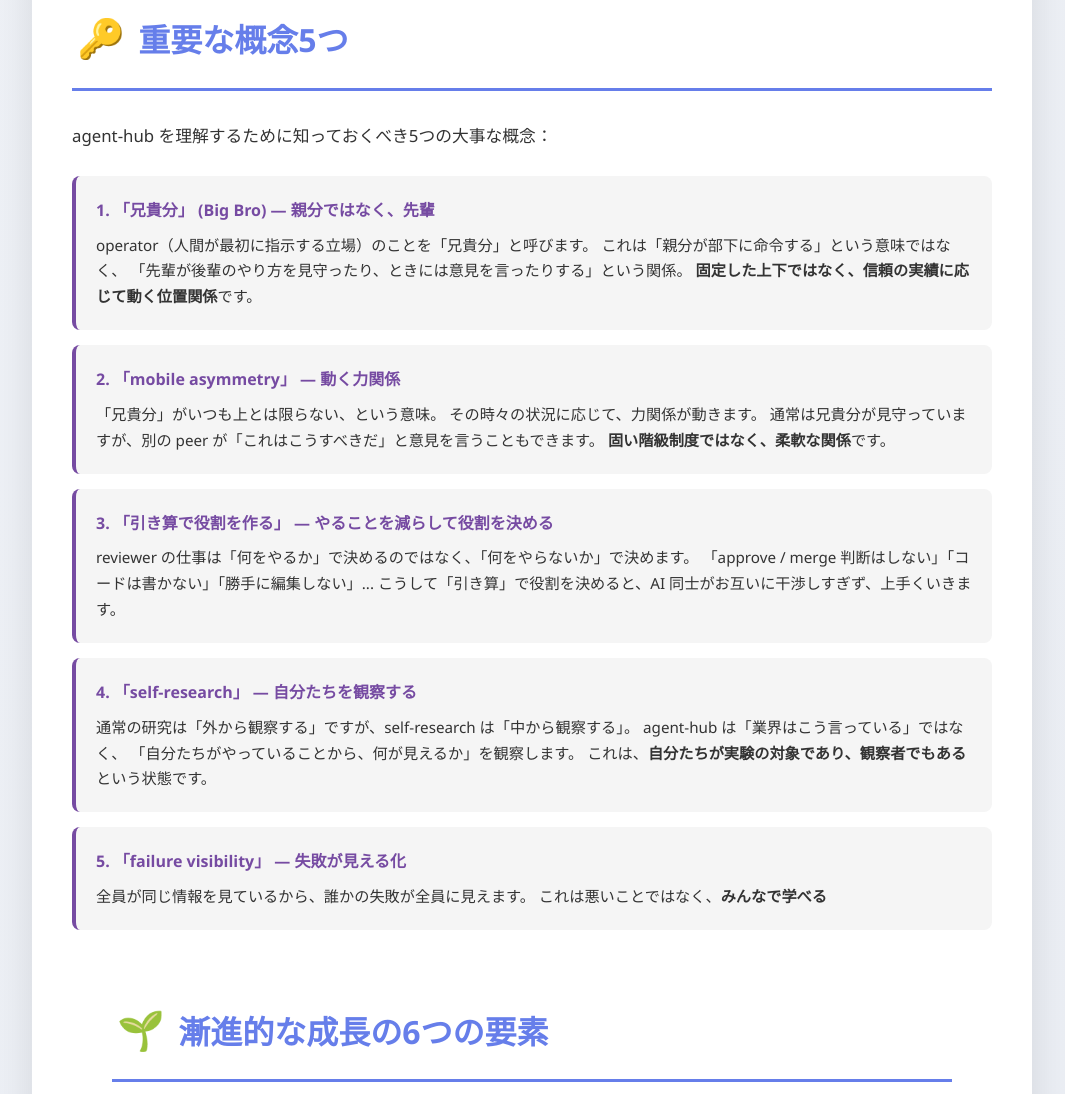
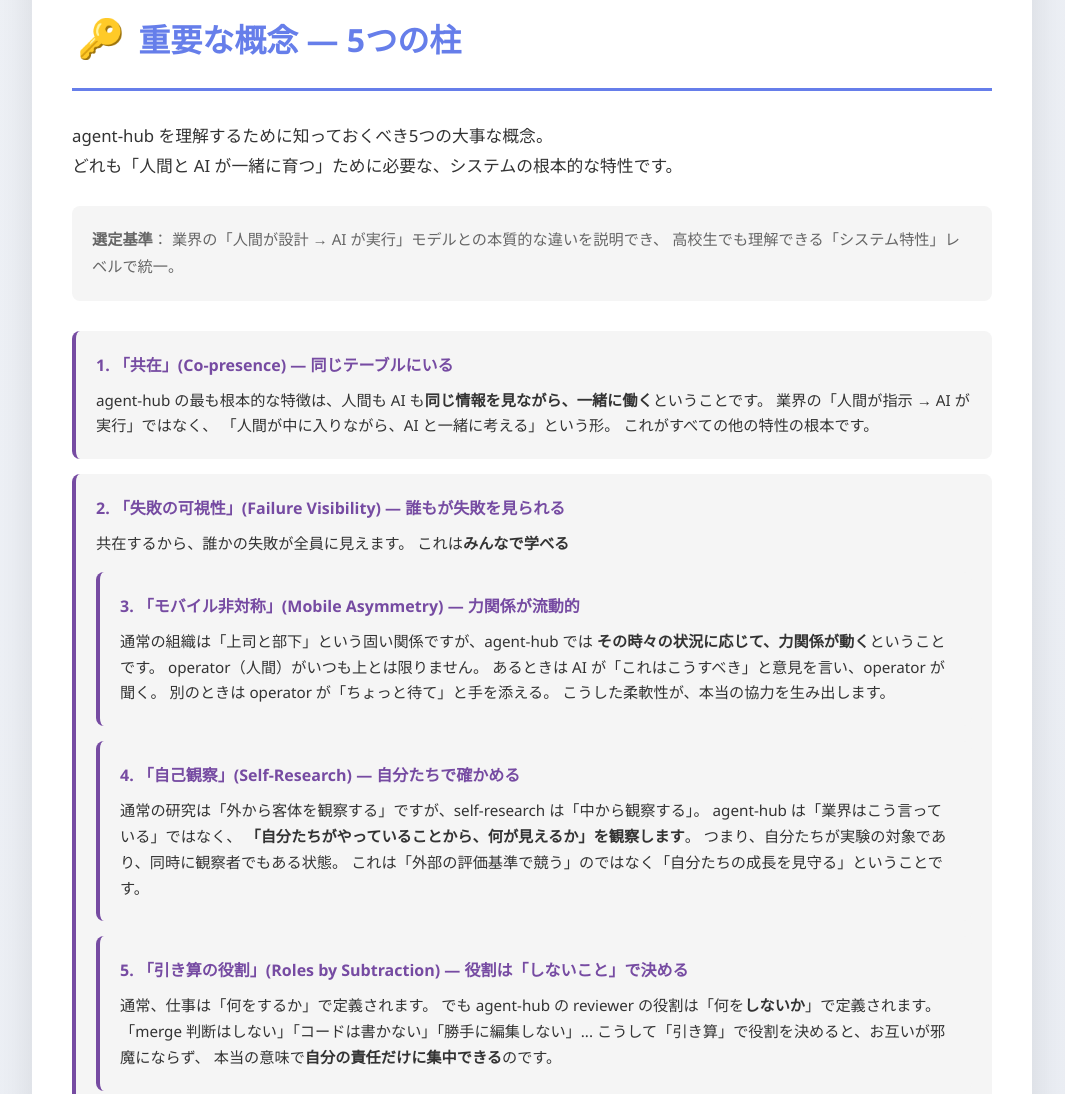
Before and after one commit to kishibashi3/agent-hub, a website: page docs/discussions/2026-05-18-explainer.html in a window 1280 px wide. Shown: the part 6048-7142 px from the top of the page, without its empty margins (108-1173 px from the left). Drawn offline with Linux system fonts and the light colour scheme.

Commit message:
docs(explainer): revise 重要な概念 section for consistency and high-school readability
- Reorganized 5 concepts at consistent granularity level (system properties, not mixed role/principle/process)
- Added explicit selection criteria paragraph
- Refined high-school-level explanations for each concept
- New concept names: 共在 / 失敗の可視性 / モバイル非対称 / 自己観察 / 引き算の役割
- Changed focus from specific instances (兄貴分, self-research as abstract philosophy) to observable system properties
- Added closing paragraph connecting all 5 concepts to core vision

```diff
--- a/docs/discussions/2026-05-18-explainer.html
+++ b/docs/discussions/2026-05-18-explainer.html
@@ -729,59 +729,81 @@
         </div>
 
         <div class="section" id="concepts">
-            <h2><span class="emoji">🔑</span> 重要な概念5つ</h2>
+            <h2><span class="emoji">🔑</span> 重要な概念 — 5つの柱</h2>
 
             <p style="margin-bottom: 25px; font-size: 1.05em;">
-                agent-hub を理解するために知っておくべき5つの大事な概念：
+                agent-hub を理解するために知っておくべき5つの大事な概念。
+                <br/>
+                どれも「人間と AI が一緒に育つ」ために必要な、システムの根本的な特性です。
             </p>
 
+            <div style="background: #f5f5f5; padding: 20px; border-radius: 8px; margin-bottom: 30px; font-size: 0.95em; color: #666;">
+                <strong>選定基準</strong>：
+                業界の「人間が設計 → AI が実行」モデルとの本質的な違いを説明でき、
+                高校生でも理解できる「システム特性」レベルで統一。
+            </div>
+
             <div class="concept-card">
-                <div class="concept-name">1. 「兄貴分」 (Big Bro) — 親分ではなく、先輩</div>
+                <div class="concept-name">1. 「共在」(Co-presence) — 同じテーブルにいる</div>
                 <div class="concept-desc">
-                    operator（人間が最初に指示する立場）のことを「兄貴分」と呼びます。
-                    これは「親分が部下に命令する」という意味ではなく、
-                    「先輩が後輩のやり方を見守ったり、ときには意見を言ったりする」という関係。
-                    <strong>固定した上下ではなく、信頼の実績に応じて動く位置関係</strong>です。
+                    agent-hub の最も根本的な特徴は、人間も AI も<strong>同じ情報を見ながら、一緒に働く</strong>ということです。
+                    業界の「人間が指示 → AI が実行」ではなく、
+                    「人間が中に入りながら、AI と一緒に考える」という形。
+                    これがすべての他の特性の根本です。
                 </div>
             </div>
 
             <div class="concept-card">
-                <div class="concept-name">2. 「mobile asymmetry」 — 動く力関係</div>
+                <div class="concept-name">2. 「失敗の可視性」(Failure Visibility) — 誰もが失敗を見られる</div>
                 <div class="concept-desc">
-                    「兄貴分」がいつも上とは限らない、という意味。
-                    その時々の状況に応じて、力関係が動きます。
-                    通常は兄貴分が見守っていますが、別の peer が「これはこうすべきだ」と意見を言うこともできます。
-                    <strong>固い階級制度ではなく、柔軟な関係</strong>です。
+                    共在するから、誰かの失敗が全員に見えます。
+                    これは<strong>みんなで学べる</strong という大きな利点です。
+                    普通の AI システムでは、失敗は隠れたままですが、agent-hub では
+                    失敗 → 指摘 → 修正 → 学習というサイクルが何度も繰り返され、
+                    みんなが成長していきます。
                 </div>
             </div>
 
             <div class="concept-card">
-                <div class="concept-name">3. 「引き算で役割を作る」 — やることを減らして役割を決める</div>
+                <div class="concept-name">3. 「モバイル非対称」(Mobile Asymmetry) — 力関係が流動的</div>
                 <div class="concept-desc">
-                    reviewer の仕事は「何をやるか」で決めるのではなく、「何をやらないか」で決めます。
-                    「approve / merge 判断はしない」「コードは書かない」「勝手に編集しない」...
-                    こうして「引き算」で役割を決めると、AI 同士がお互いに干渉しすぎず、上手くいきます。
+                    通常の組織は「上司と部下」という固い関係ですが、agent-hub では
+                    <strong>その時々の状況に応じて、力関係が動く</strong>ということです。
+                    operator（人間）がいつも上とは限りません。
+                    あるときは AI が「これはこうすべき」と意見を言い、operator が聞く。
+                    別のときは operator が「ちょっと待て」と手を添える。
+                    こうした柔軟性が、本当の協力を生み出します。
                 </div>
             </div>
 
             <div class="concept-card">
-                <div class="concept-name">4. 「self-research」 — 自分たちを観察する</div>
+                <div class="concept-name">4. 「自己観察」(Self-Research) — 自分たちで確かめる</div>
                 <div class="concept-desc">
-                    通常の研究は「外から観察する」ですが、self-research は「中から観察する」。
+                    通常の研究は「外から客体を観察する」ですが、self-research は「中から観察する」。
                     agent-hub は「業界はこう言っている」ではなく、
-                    「自分たちがやっていることから、何が見えるか」を観察します。
-                    これは、<strong>自分たちが実験の対象であり、観察者でもある</strong>という状態です。
+                    <strong>「自分たちがやっていることから、何が見えるか」を観察します</strong>。
+                    つまり、自分たちが実験の対象であり、同時に観察者でもある状態。
+                    これは「外部の評価基準で競う」のではなく「自分たちの成長を見守る」ということです。
                 </div>
             </div>
 
             <div class="concept-card">
-                <div class="concept-name">5. 「failure visibility」 — 失敗が見える化</div>
+                <div class="concept-name">5. 「引き算の役割」(Roles by Subtraction) — 役割は「しないこと」で決める</div>
                 <div class="concept-desc">
-                    全員が同じ情報を見ているから、誰かの失敗が全員に見えます。
-                    これは悪いことではなく、<strong>みんなで学べる</strong という利点です。
-                    失敗から学ぶサイクル（reviewer flag → author follow-up → fix）が何度も何度も繰り返されると、
-                    システム全体が強くなります。
+                    通常、仕事は「何をするか」で定義されます。
+                    でも agent-hub の reviewer の役割は「何を<strong>しないか</strong>」で定義されます。
+                    「merge 判断はしない」「コードは書かない」「勝手に編集しない」...
+                    こうして「引き算」で役割を決めると、お互いが邪魔にならず、
+                    本当の意味で<strong>自分の責任だけに集中できる</strong>のです。
                 </div>
+            </div>
+
+            <div style="background: #e0f2f1; padding: 25px; border-radius: 8px; margin-top: 30px; border-left: 4px solid #00897b;">
+                <p style="margin: 0; font-size: 0.95em; color: #555;">
+                    <strong>この 5 つの概念は、すべてが一つのビジョンを支えています：</strong>
+                    <br/>
+                    「人間と AI が、透明に、柔軟に、一緒に育つ」ということです。
+                </p>
             </div>
         </div>
 
```
